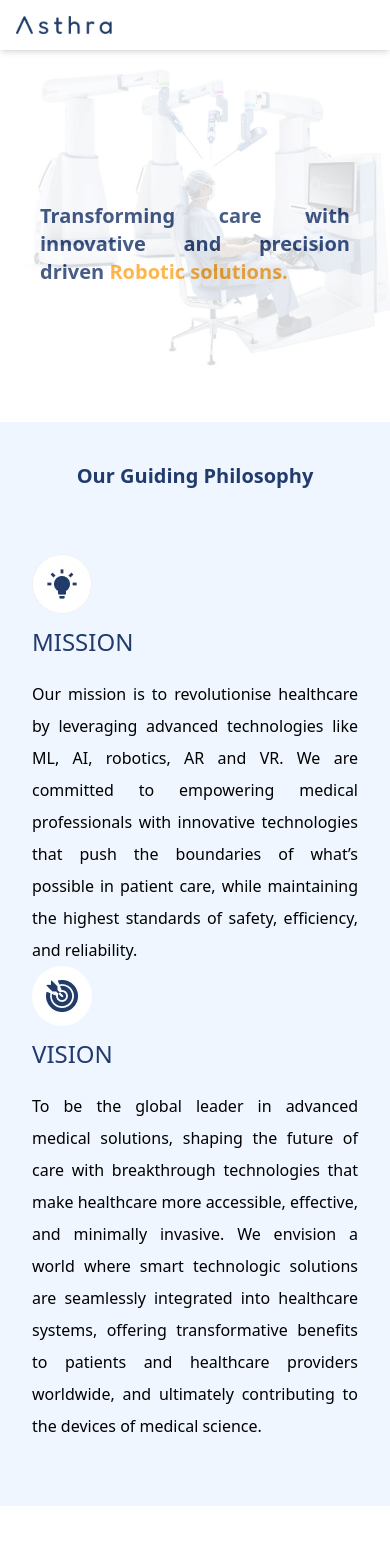
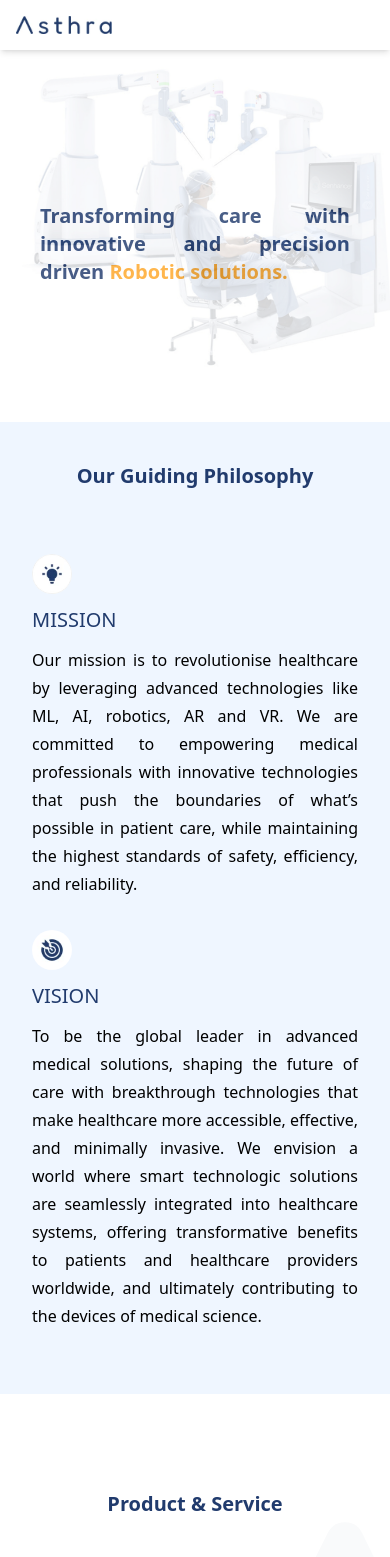
Before and after one commit to manishaac2002/asthra_landing_page, a React (Vite) app: page / in a window 390 px wide. Shown: the top 1557 px of the page. Built offline with nearby package versions, Linux system fonts and the light colour scheme.

Commit message:
testing: responsive.

```diff
--- a/src/components/AboutUs.jsx
+++ b/src/components/AboutUs.jsx
@@ -1,4 +1,3 @@
-import React from "react";
 import mission from "../images/Mission.webp";
 import vision from "../images/Vision.webp";
 
@@ -17,9 +16,9 @@ const AboutUs = () => {
 
         <div className="lg:grid grid-cols-2 mt-16 px-8 md:px-12 lg:px-30 gap-8 md:gap-12 lg:gap-16 ">
           <div className="">
-            <img className="rounded-full sm:w-12 " src={mission} alt="mission" />
-            <p className="mt-3 text-2xl xl:text-3xl text-[#213B6D]">MISSION</p>
-            <p className="mt-5 md:text-lg text-justify leading-[2rem]">
+            <img className="rounded-full w-10 md:w-12 " src={mission} alt="mission" />
+            <p className="pt-3 text-xl md:text-2xl xl:text-3xl text-[#213B6D]">MISSION</p>
+            <p className="pt-3 md:pt-5 md:text-lg text-justify leading-[1.75rem]">
               Our mission is to revolutionise healthcare by leveraging advanced
               technologies like ML, AI, robotics, AR and VR. We are committed to
               empowering medical professionals with innovative technologies that
@@ -28,10 +27,10 @@ const AboutUs = () => {
               reliability.
             </p>
           </div>
-          <div className="md:mt-8 lg:mt-0 ">
-            <img className="rounded-full sm:w-12 " src={vision} alt="vision" />
-            <p className="mt-3 text-2xl xl:text-3xl text-[#213B6D]">VISION</p>
-            <p className="mt-5 msd:text-lg text-justify pb-16 leading-[2rem]">
+          <div className="pt-8 lg:pt-0 ">
+            <img className="rounded-full w-10 md:w-12 " src={vision} alt="vision" />
+            <p className="pt-3 text-xl md:text-2xl xl:text-3xl text-[#213B6D]">VISION</p>
+            <p className="pt-3 md:pt-5 msd:text-lg text-justify pb-16 leading-[1.75rem]">
               To be the global leader in advanced medical solutions, shaping the
               future of care with breakthrough technologies that make healthcare
               more accessible, effective, and minimally invasive. We envision a
--- a/src/components/Contact.jsx
+++ b/src/components/Contact.jsx
@@ -1,4 +1,3 @@
-import React from "react";
 import linkedin from "../images/linkedin.png";
 import mail from "../images/mail.png"
 
@@ -7,24 +6,20 @@ const Contact = () => {
     <div id="contact" className="bg-[#213B6D] w-full mt-24">
       <div className="grid grid-cols-2">
         <div className="">
-          <p className="md:text-lg lg:text-xl font-bold text-[#F2F2F2] pt-5 px-16 md:px-20">
+          <p className="text-sm font-bold text-[#F2F2F2] pt-5 px-5 md:px-20">
             Address:
           </p>
-          <p className="md:text-lg lg:text-xl text-[#F2F2F2] text-justify pt-3 pb-5 md:pb-10 px-16 md:px-20">
-            292/1B Sharp Nagar, Kalapatti Road,
-            <br />
-            Kalapatti, Coimbatore 641 048
+          <p className="text-sm text-[#F2F2F2] text-justify pb-5 px-5 md:px-20">
+            292/1B Sharp Nagar, Kalapatti Road, Kalapatti, Coimbatore 641 048
           </p>
         </div>
-        <div className="px-2 md:px-4 lg:px-6 xl:px-8 py-8 flex justify-end ">
-        <a className="" href="https://www.linkedin.com/company/asthra-medtech/">
-          <img className="ml-auto w-12" src={linkedin} alt="linkedin" />
+        <div className="px-2 md:px-4 lg:px-6 xl:px-8 flex justify-end ">
+        <a className="py-8" href="https://www.linkedin.com/company/asthra-medtech/">
+          <img className="ml-auto w-6 lg:w-8" src={linkedin} alt="linkedin" />
         </a>
-        <a className="pl-8" href="https://www.linkedin.com/company/asthra-medtech/">
-          <img className="ml-auto w-12 " src={mail} alt="linkedin" />
+        <a className="py-8 pl-8" href="https://www.linkedin.com/company/asthra-medtech/">
+          <img className="ml-auto w-6 lg:w-8 " src={mail} alt="linkedin" />
         </a>
-
-
         </div>
       </div>
     </div>
--- a/src/components/Home.jsx
+++ b/src/components/Home.jsx
@@ -1,11 +1,10 @@
-import React from "react";
 import armRobo from "../images/ArmRobo.webp"
 
 
 const Home = () => {
   return (
     <>
-      <div id="home" className="absolute left-4 md:left-30 xl:left-80 2xl:left-180 pb-52 w-sm md:w-xl lg:w-2xl xl:w-3xl 2xl:w-4xl">
+      <div id="home" className="absolute left-4 md:left-30 lg:left-50 xl:left-80 2xl:left-180 pb-52 w-sm md:w-xl lg:w-2xl xl:w-3xl 2xl:w-4xl">
         <img src={armRobo} alt="armrobo" />
       </div>
     <div className=" pl-10 sm:pl-24 md:pl-10 lg:pl-38 xl:pl-68 mt-38 md:mt-56 lg:mt-68 xl:mt-72 mr-10 lg:mr-20 xl:mr-40 ">
--- a/src/components/NavBar.jsx
+++ b/src/components/NavBar.jsx
@@ -1,27 +1,26 @@
-import React from "react";
 import asthra from "../images/Asthra.webp";
 
 const NavBar = () => {
   return (
     <div className="flex sticky top-0 bg-white shadow-md z-50 p-4 ">
-      <div>
-        <img className="w-24 lg:w-36" src={asthra} alt="Asthra" />
+      <div className="w-24 lg:w-36">
+        <img src={asthra} alt="Asthra" />
       </div>
       <div className="md:ml-auto hidden md:block">
         <ul className="flex">
-          <li className="mx-2 lg:mx-4 text-lg lg:text-xl text-[#213B6D] font-bold hover:text-[#FFA726] hover:text-2xl">
+          <li className="px-2 lg:px-4 xl:px-6 text-sm lg:text-lg text-[#213B6D] font-bold hover:text-[#FFA726] hover:text-xl">
             <a href="#home">Home</a>
           </li>
-          <li className="mx-2 lg:mx-4 text-lg lg:text-xl text-[#213B6D] font-bold hover:text-[#FFA726] hover:text-2xl">
+          <li className="px-2 lg:px-4 xl:px-6 text-sm lg:text-lg text-[#213B6D] font-bold hover:text-[#FFA726] hover:text-xl">
             <a href="#about">About Us</a>
           </li>
-          <li className="mx-2 lg:mx-4 text-lg lg:text-xl text-[#213B6D] font-bold hover:text-[#FFA726] hover:text-2xl">
+          <li className="px-2 lg:px-4 xl:px-6 text-sm lg:text-lg text-[#213B6D] font-bold hover:text-[#FFA726] hover:text-xl">
             <a href="#products">Product & Services</a>
           </li>
-          <li className="mx-2 lg:mx-4 text-lg lg:text-xl text-[#213B6D] font-bold hover:text-[#FFA726] hover:text-2xl">
+          <li className="px-2 lg:px-4 xl:px-6 text-sm lg:text-lg text-[#213B6D] font-bold hover:text-[#FFA726] hover:text-xl">
             <a href="#careers">Careers</a>
           </li>
-          <li className="mx-2 lg:mx-4 text-lg lg:text-xl text-[#213B6D] font-bold hover:text-[#FFA726] hover:text-2xl">
+          <li className="px-2 lg:px-4 xl:px-6 text-sm lg:text-lg text-[#213B6D] font-bold hover:text-[#FFA726] hover:text-xl">
             <a href="#contact">Contact</a>
           </li>
         </ul>
--- a/src/components/ProductServices.jsx
+++ b/src/components/ProductServices.jsx
@@ -1,5 +1,3 @@
-import React from "react";
-
 import scan from "../images/Scan.webp";
 import asthraRobot from "../images/AsthraRobot.webp";
 import doctorScan from "../images/DoctorScan.webp";
@@ -8,14 +6,14 @@ import { AsthraPatternLeft, AsthraPatternRight } from "../Icons/AsthraPattern";
 const ProductServices = () => {
   return (
     <div id="products" className="min-h-screen">
-      <div>
-        <p className="text-[#213B6D] text-xl ml-50 md:ml-0 md:text-4xl font-bold text-center pt-24">
+      <div className="pt-24">
+        <p className="text-[#213B6D] text-xl md:text-4xl font-bold text-center ">
           Product & Service
         </p>
       </div>
 
       <div className="absolute right-0 opacity-50 sm:opacity-75 md:opacity-100 ">
-        <AsthraPatternRight className="w-16 h-16 sm:w-24 sm:h-24 md:w-32 md:h-32" />
+        <AsthraPatternRight className="" />
       </div>
 
       <div className="lg:grid grid-cols-2 lg:gap-10 mt-10 md:mt-24 ">
```
